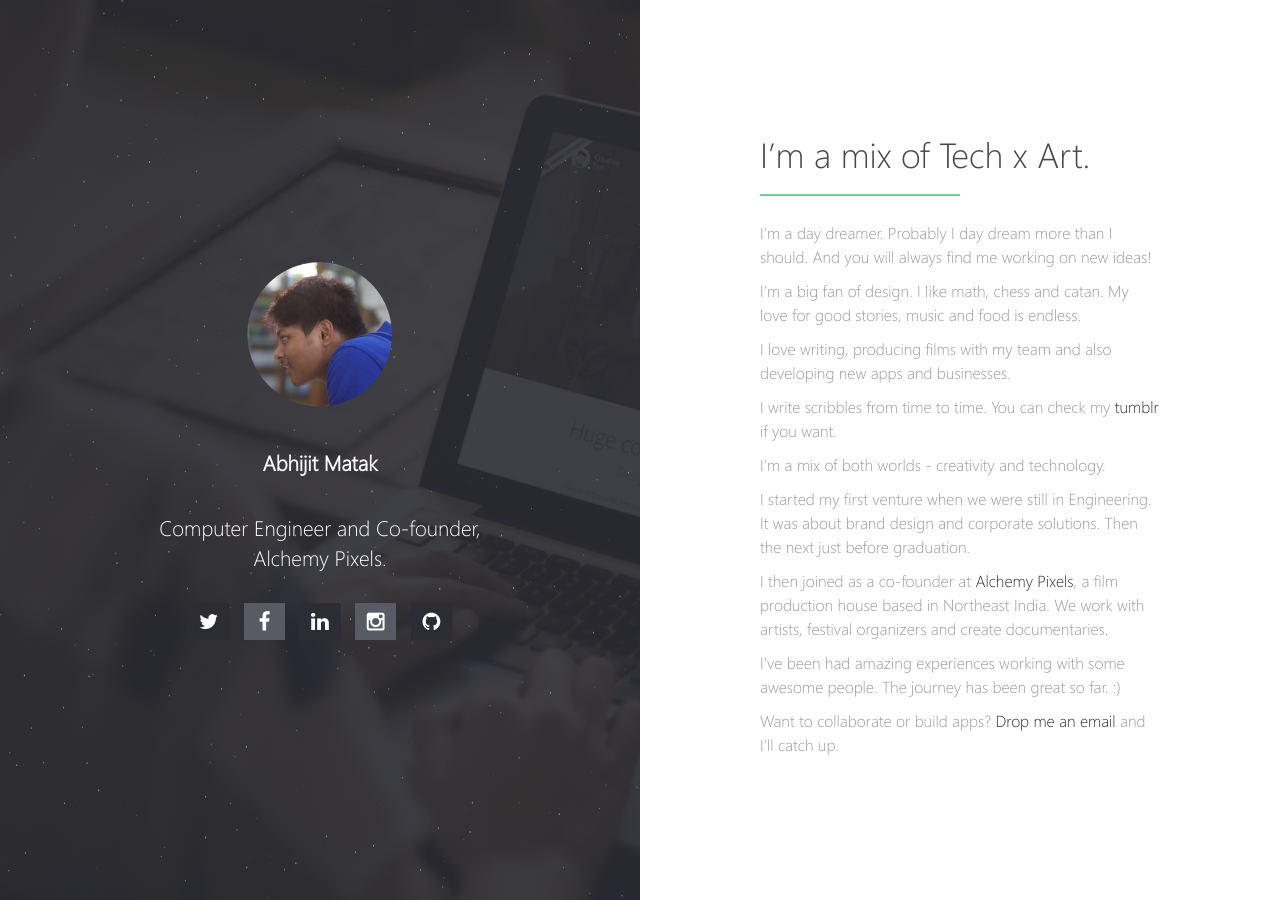
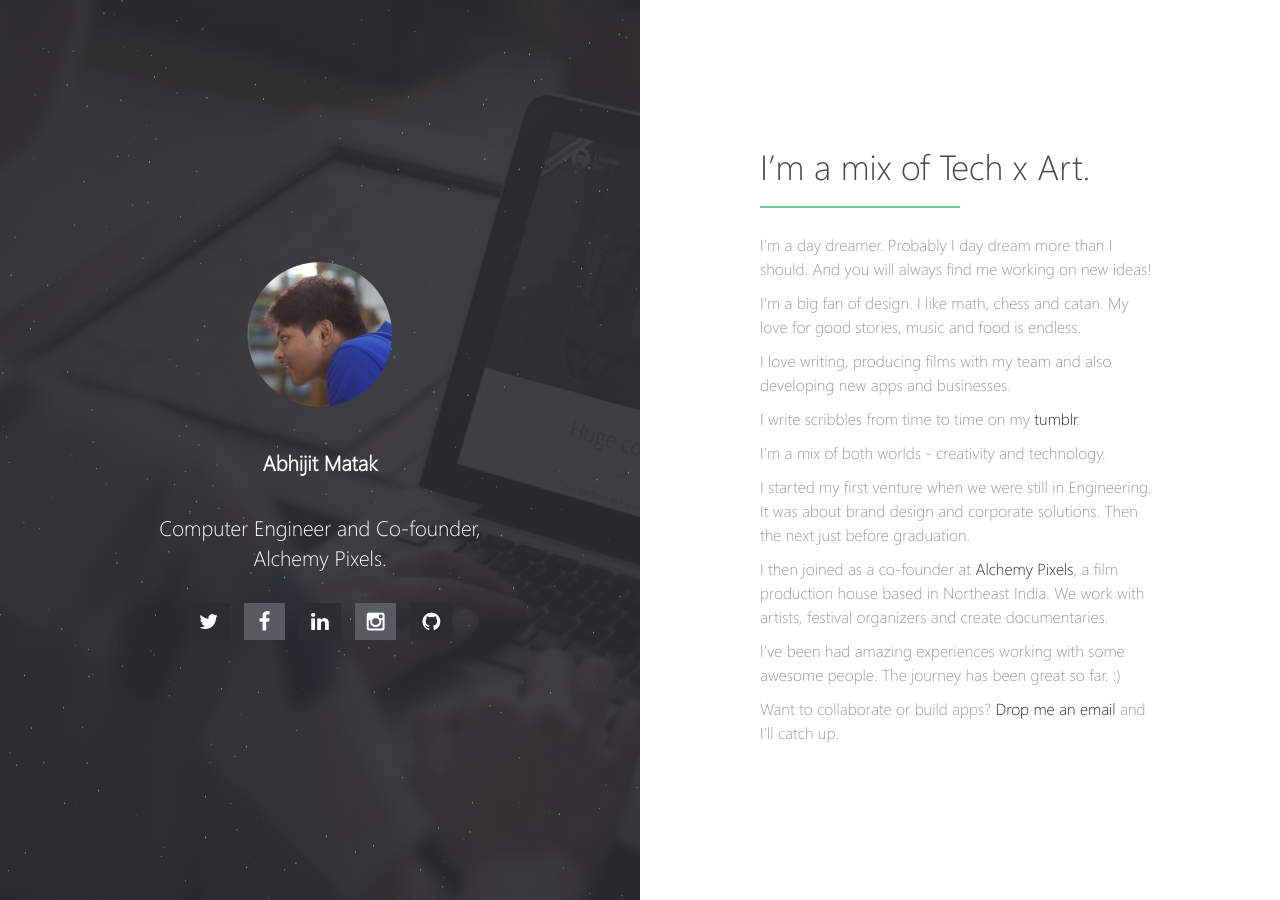
Before and after one commit to skyhitblog/skyhitblog.github.io, a Jekyll site: the page built from index.md, in a window 1280 px wide. Built offline with Jekyll 4.4.1, drawn with Linux system fonts in a browser that asks for light colours; our own code applies the rules of GitHub Pages for plain Markdown files.

Commit message:
Update index.md

```diff
--- a/index.md
+++ b/index.md
@@ -9,7 +9,7 @@ I'm a big fan of design. I like math, chess and catan. My love for good stories,
 
 I love writing, producing films with my team and also developing new apps and businesses.
 
-I write scribbles from time to time. You can check my [tumblr](http://scribblesbyavi.tumblr.com) if you want.
+I write scribbles from time to time on my [tumblr](http://scribblesbyavi.tumblr.com).
 
 I'm a mix of both worlds - creativity and technology.
 
```
